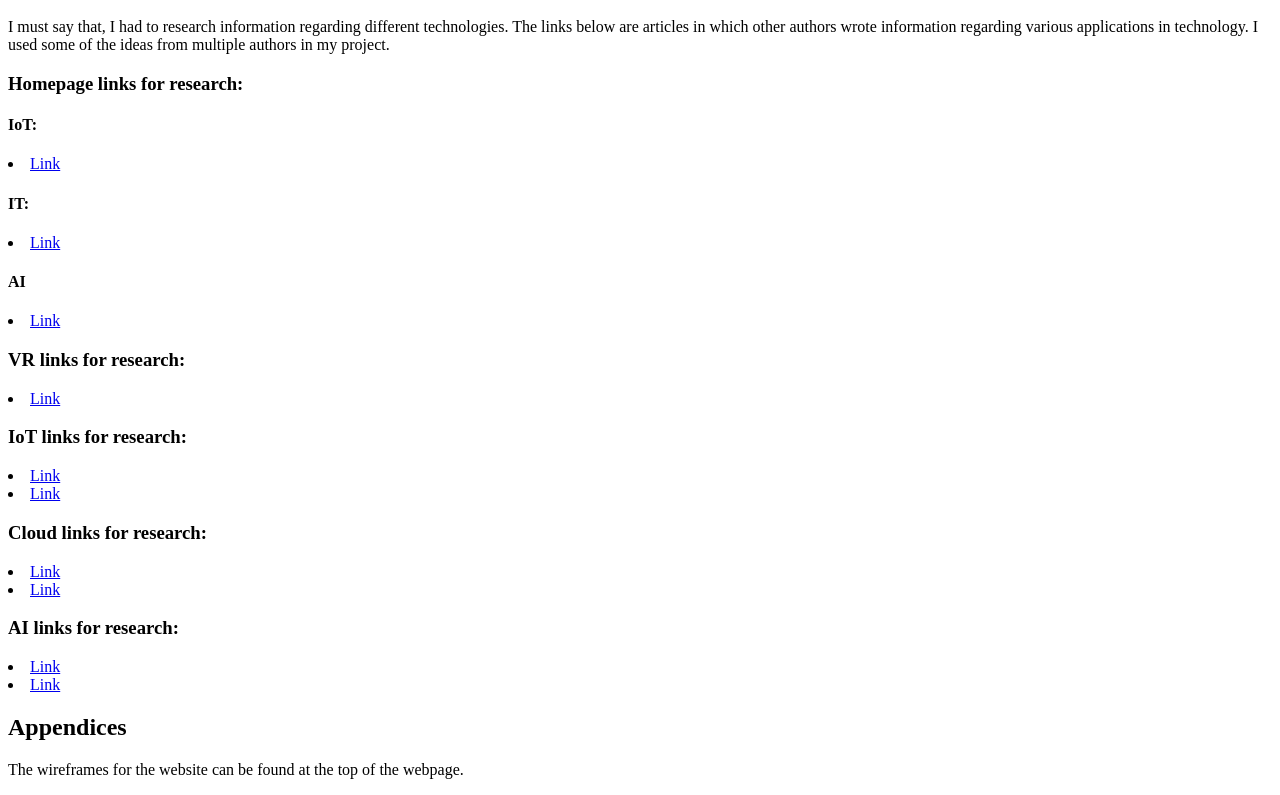
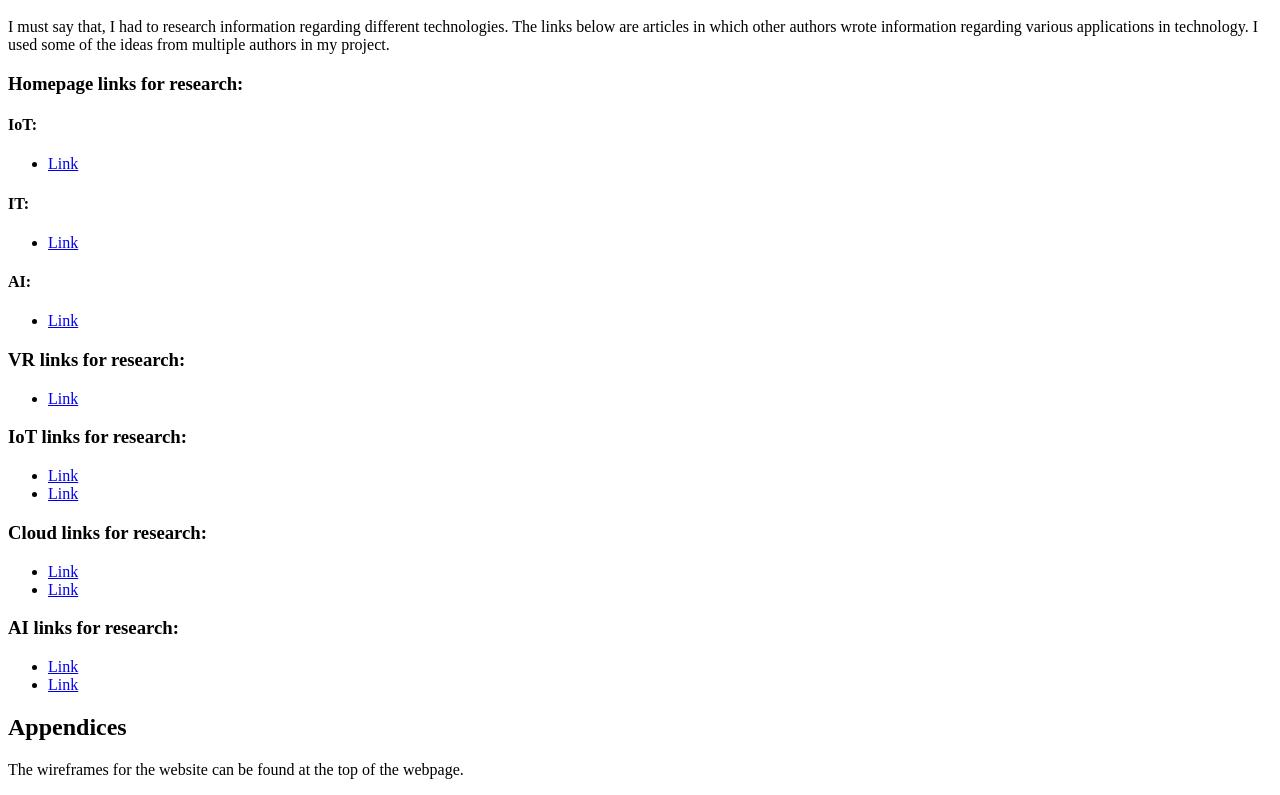
Before and after one commit to Gilkatz2000/Web-Development-University-Final-Project, a plain HTML site: page report.html in a window 1280 px wide. Shown: the part 1806-2601 px from the top of the page. Drawn offline with Linux system fonts and the light colour scheme.

Commit message:
fixed report.html syntax

```diff
--- a/report.html
+++ b/report.html
@@ -125,28 +125,42 @@
         <div>
             <h3>Homepage links for research:</h3>
             <h4>IoT:</h4>
+            <ul>
                 <li><a href="https://www.iotforall.com/what-can-we-expect-for-the-future">Link</a></li>
+            </ul>
 
             <h4>IT:</h4>
+            <ul>
                 <li><a href="https://www.simplilearn.com/top-technology-trends-and-jobs-article">Link</a></li>
+            </ul>
 
-            <h4>AI</h4>
+            <h4>AI:</h4>
+            <ul>
                 <li><a href="https://builtin.com/artificial-intelligence/artificial-intelligence-future">Link</a></li>
+            </ul>
 
             <h3>VR links for research:</h3>
+            <ul>
                 <li><a href="https://arpost.co/2022/04/28/vr-in-education-full-immersion-learning/">Link</a></li>
+            </ul>
 
             <h3>IoT links for research:</h3>
+            <ul>
                 <li><a href="https://appwrk.com/iot-mobile-apps-the-future-of-smart-devices">Link</a></li>
                 <li><a href="https://www.ridge.co/blog/iot-smart-cities/">Link</a></li>
+            </ul>
 
             <h3>Cloud links for research:</h3>
+            <ul>
                 <li><a href="https://www.forbes.com/sites/forbesbusinesscouncil/2022/10/27/the-future-of-cloud-computing/?sh=3eeb72b55786">Link</a></li>
                 <li><a href="https://www.cairn.info/revue-les-enjeux-de-l-information-et-de-la-communication-2016-2-page-146.htm">Link</a></li>
+            </ul>
 
             <h3>AI links for research:</h3>
+            <ul>
                 <li><a href="https://www.phonexia.com/blog/the-future-of-voice-assistants/">Link</a></li>
                 <li><a href="https://www.forbes.com/sites/forbestechcouncil/2022/05/31/why-robotics-and-artificial-intelligence-are-the-future-of-mankind/?sh=6829c8921689">Link</a></li>
+            </ul>
         </div>
 
     <!--Appendices Section-->
```
Lines whose indentation alone changed are shown as unchanged.
